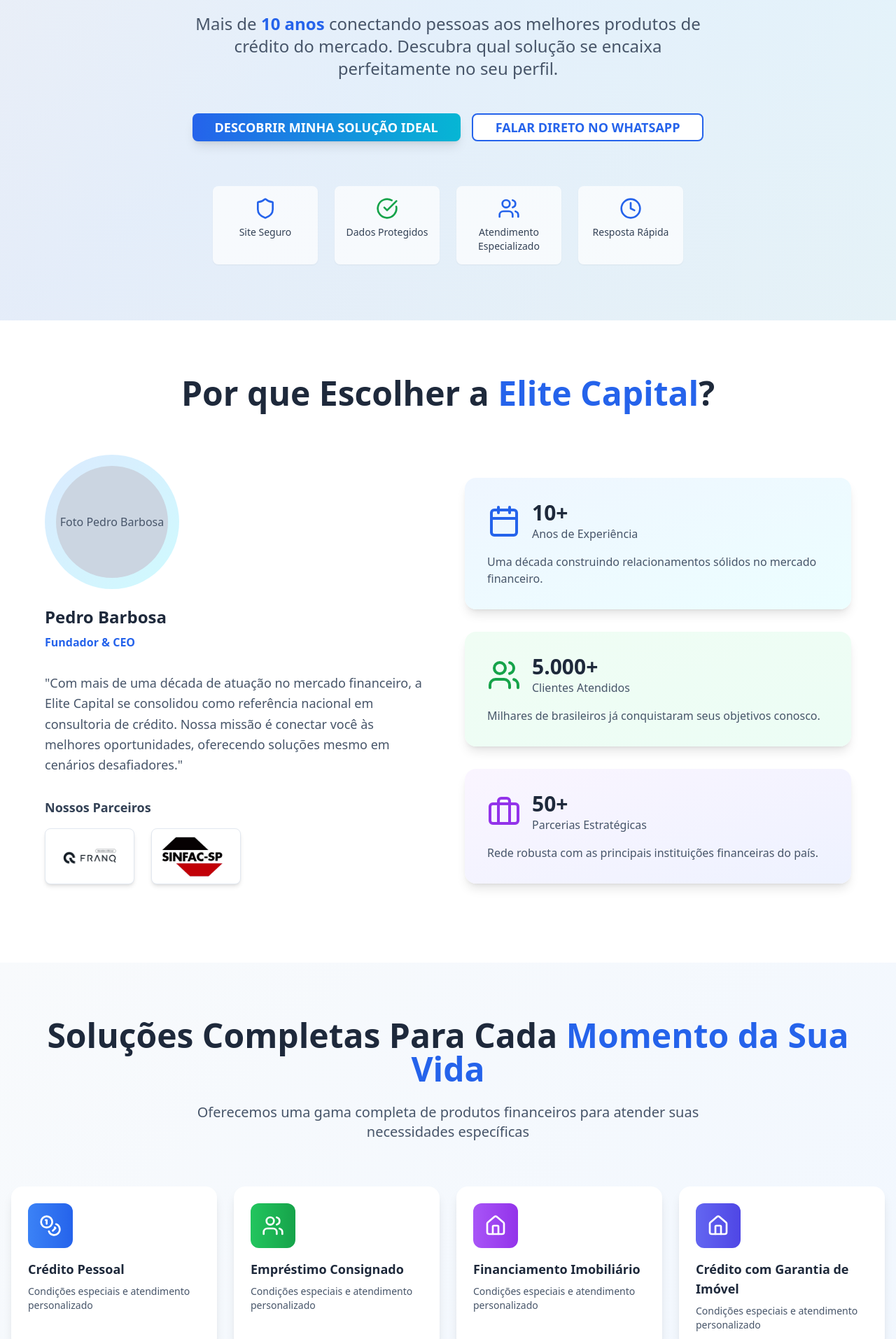
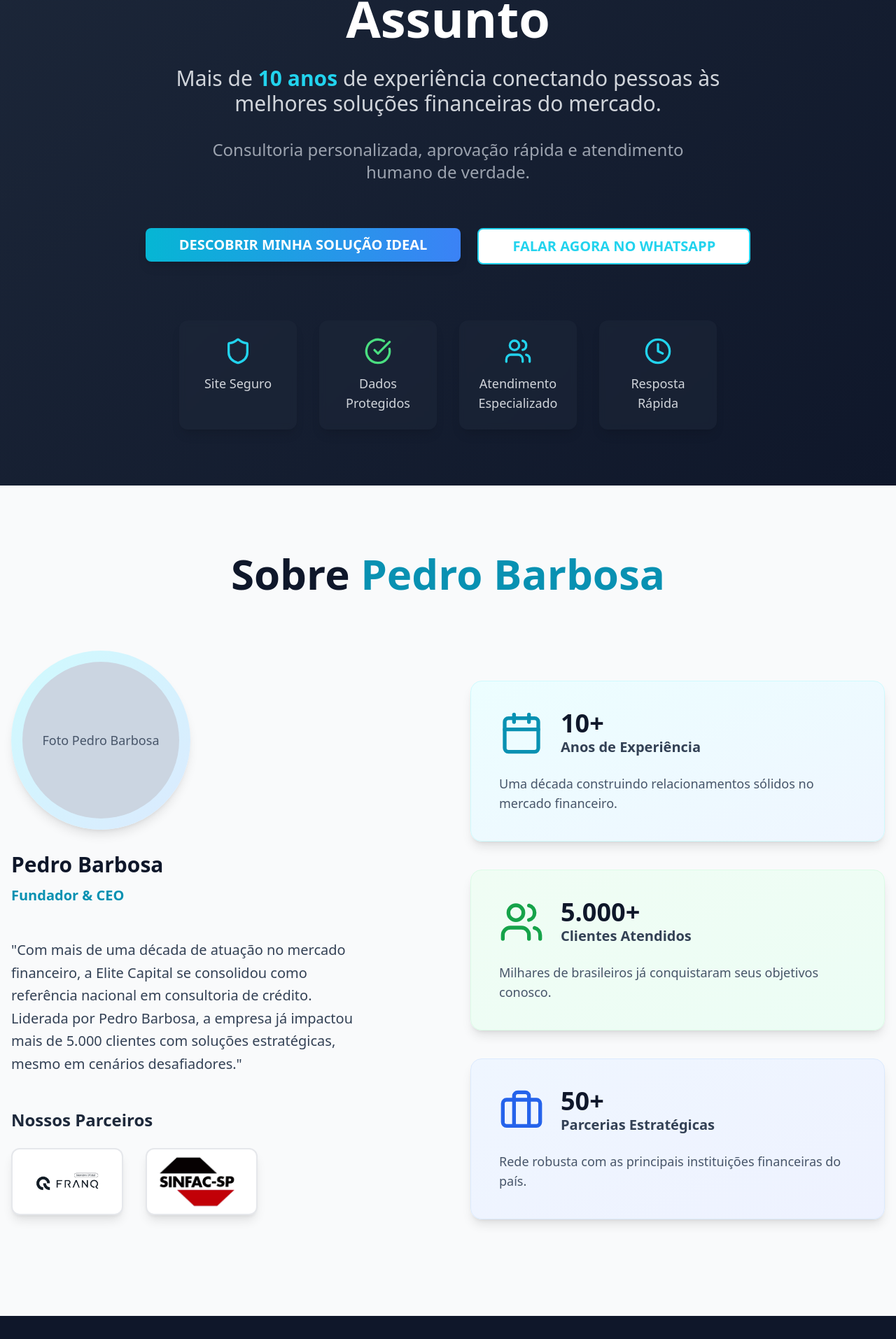
Before and after one commit to flowsyncia/elite-capital-compass-quiz, a React (Vite) app: page / in a window 1280 px wide. Shown: the part 410-2324 px from the top of the page at 70% size. Built offline with nearby package versions, Linux system fonts and the light colour scheme.

Commit message:
Refactor: Implement design and content updates
Updated the landing page with new color palette, content, and structure based on the provided specifications and reference landing page.

```diff
--- a/src/components/AuthoritySection.tsx
+++ b/src/components/AuthoritySection.tsx
@@ -3,43 +3,43 @@ import { Users, Calendar, Briefcase } from "lucide-react";
 
 const AuthoritySection = () => {
   return (
-    <section className="py-20 bg-white">
+    <section className="py-24 bg-gray-50">
       <div className="container mx-auto px-4">
-        <div className="text-center mb-16">
-          <h2 className="text-4xl md:text-5xl font-bold text-slate-800 mb-6">
-            Por que Escolher a <span className="text-blue-600">Elite Capital</span>?
+        <div className="text-center mb-20">
+          <h2 className="text-5xl md:text-6xl font-bold text-slate-900 mb-8">
+            Sobre <span className="text-cyan-600">Pedro Barbosa</span>
           </h2>
         </div>
 
-        <div className="grid lg:grid-cols-2 gap-12 items-center max-w-6xl mx-auto">
+        <div className="grid lg:grid-cols-2 gap-16 items-center max-w-7xl mx-auto">
           {/* Lado Esquerdo - Foto e Informações */}
           <div className="text-center lg:text-left">
-            <div className="mb-8">
-              <div className="w-48 h-48 mx-auto lg:mx-0 bg-gradient-to-br from-blue-100 to-cyan-100 rounded-full flex items-center justify-center mb-6">
-                <div className="w-40 h-40 bg-slate-300 rounded-full flex items-center justify-center">
-                  <span className="text-slate-600 font-medium">Foto Pedro Barbosa</span>
+            <div className="mb-12">
+              <div className="w-64 h-64 mx-auto lg:mx-0 bg-gradient-to-br from-cyan-100 to-blue-100 rounded-full flex items-center justify-center mb-8 shadow-lg">
+                <div className="w-56 h-56 bg-slate-300 rounded-full flex items-center justify-center">
+                  <span className="text-slate-600 font-medium text-lg">Foto Pedro Barbosa</span>
                 </div>
               </div>
-              <h3 className="text-2xl font-bold text-slate-800 mb-2">Pedro Barbosa</h3>
-              <p className="text-blue-600 font-semibold">Fundador & CEO</p>
+              <h3 className="text-3xl font-bold text-slate-900 mb-3">Pedro Barbosa</h3>
+              <p className="text-cyan-600 font-bold text-xl">Fundador & CEO</p>
             </div>
 
-            <p className="text-lg text-slate-600 leading-relaxed mb-8">
-              "Com mais de uma década de atuação no mercado financeiro, a Elite Capital se consolidou como referência nacional em consultoria de crédito. Nossa missão é conectar você às melhores oportunidades, oferecendo soluções mesmo em cenários desafiadores."
+            <p className="text-xl text-slate-700 leading-relaxed mb-12 max-w-lg mx-auto lg:mx-0">
+              "Com mais de uma década de atuação no mercado financeiro, a Elite Capital se consolidou como referência nacional em consultoria de crédito. Liderada por Pedro Barbosa, a empresa já impactou mais de 5.000 clientes com soluções estratégicas, mesmo em cenários desafiadores."
             </p>
 
             {/* Logos dos Parceiros */}
-            <div className="mb-8">
-              <h4 className="text-lg font-semibold text-slate-700 mb-4">Nossos Parceiros</h4>
-              <div className="flex gap-6 justify-center lg:justify-start">
-                <div className="w-32 h-20 bg-white rounded-lg flex items-center justify-center shadow-md border">
+            <div className="mb-12">
+              <h4 className="text-2xl font-bold text-slate-800 mb-6">Nossos Parceiros</h4>
+              <div className="flex gap-8 justify-center lg:justify-start">
+                <div className="w-40 h-24 bg-white rounded-xl flex items-center justify-center shadow-lg border-2 border-gray-200">
                   <img
                     src="/lovable-uploads/35f772db-2585-4ba9-b244-04dc27b410b8.png"
                     alt="FRANQ - Membro Oficial"
                     className="max-w-full max-h-full object-contain"
                   />
                 </div>
-                <div className="w-32 h-20 bg-white rounded-lg flex items-center justify-center shadow-md border">
+                <div className="w-40 h-24 bg-white rounded-xl flex items-center justify-center shadow-lg border-2 border-gray-200">
                   <img
                     src="/lovable-uploads/2e77cbad-2407-4570-9c08-f744131ca797.png"
                     alt="SINFAC-SP"
@@ -51,38 +51,38 @@ const AuthoritySection = () => {
           </div>
 
           {/* Lado Direito - Estatísticas */}
-          <div className="grid gap-8">
-            <div className="bg-gradient-to-br from-blue-50 to-cyan-50 p-8 rounded-2xl shadow-lg">
-              <div className="flex items-center mb-4">
-                <Calendar className="w-12 h-12 text-blue-600 mr-4" />
+          <div className="grid gap-10">
+            <div className="bg-gradient-to-br from-cyan-50 to-blue-50 p-10 rounded-2xl shadow-lg border border-cyan-100">
+              <div className="flex items-center mb-6">
+                <Calendar className="w-16 h-16 text-cyan-600 mr-6" />
                 <div>
-                  <h3 className="text-3xl font-bold text-slate-800">10+</h3>
-                  <p className="text-slate-600 font-medium">Anos de Experiência</p>
+                  <h3 className="text-4xl font-bold text-slate-900">10+</h3>
+                  <p className="text-slate-700 font-bold text-xl">Anos de Experiência</p>
                 </div>
               </div>
-              <p className="text-slate-600">Uma década construindo relacionamentos sólidos no mercado financeiro.</p>
+              <p className="text-slate-600 text-lg">Uma década construindo relacionamentos sólidos no mercado financeiro.</p>
             </div>
 
-            <div className="bg-gradient-to-br from-green-50 to-emerald-50 p-8 rounded-2xl shadow-lg">
-              <div className="flex items-center mb-4">
-                <Users className="w-12 h-12 text-green-600 mr-4" />
+            <div className="bg-gradient-to-br from-green-50 to-emerald-50 p-10 rounded-2xl shadow-lg border border-green-100">
+              <div className="flex items-center mb-6">
+                <Users className="w-16 h-16 text-green-600 mr-6" />
                 <div>
-                  <h3 className="text-3xl font-bold text-slate-800">5.000+</h3>
-                  <p className="text-slate-600 font-medium">Clientes Atendidos</p>
+                  <h3 className="text-4xl font-bold text-slate-900">5.000+</h3>
+                  <p className="text-slate-700 font-bold text-xl">Clientes Atendidos</p>
                 </div>
               </div>
-              <p className="text-slate-600">Milhares de brasileiros já conquistaram seus objetivos conosco.</p>
+              <p className="text-slate-600 text-lg">Milhares de brasileiros já conquistaram seus objetivos conosco.</p>
             </div>
 
-            <div className="bg-gradient-to-br from-purple-50 to-indigo-50 p-8 rounded-2xl shadow-lg">
-              <div className="flex items-center mb-4">
-                <Briefcase className="w-12 h-12 text-purple-600 mr-4" />
+            <div className="bg-gradient-to-br from-blue-50 to-indigo-50 p-10 rounded-2xl shadow-lg border border-blue-100">
+              <div className="flex items-center mb-6">
+                <Briefcase className="w-16 h-16 text-blue-600 mr-6" />
                 <div>
-                  <h3 className="text-3xl font-bold text-slate-800">50+</h3>
-                  <p className="text-slate-600 font-medium">Parcerias Estratégicas</p>
+                  <h3 className="text-4xl font-bold text-slate-900">50+</h3>
+                  <p className="text-slate-700 font-bold text-xl">Parcerias Estratégicas</p>
                 </div>
               </div>
-              <p className="text-slate-600">Rede robusta com as principais instituições financeiras do país.</p>
+              <p className="text-slate-600 text-lg">Rede robusta com as principais instituições financeiras do país.</p>
             </div>
           </div>
         </div>
--- a/src/components/FinalCTASection.tsx
+++ b/src/components/FinalCTASection.tsx
@@ -1,3 +1,4 @@
+
 import { Button } from "@/components/ui/button";
 import { Clock, CheckCircle } from "lucide-react";
 
@@ -7,52 +8,52 @@ interface FinalCTASectionProps {
 
 const FinalCTASection = ({ onStartQuiz }: FinalCTASectionProps) => {
   const handleWhatsAppClick = () => {
-    const message = "Olá! Vim através do site da Elite Capital e gostaria de conhecer as opções de crédito disponíveis!";
+    const message = "Olá Pedro! Acabei de ver o site e quero saber mais sobre as opções de crédito.";
     const whatsappURL = `https://wa.me/5511940134427?text=${encodeURIComponent(message)}`;
     window.open(whatsappURL, '_blank');
   };
 
   return (
-    <section className="py-20 bg-gradient-to-br from-blue-600 to-cyan-500 text-white">
+    <section className="py-24 bg-slate-900 text-white">
       <div className="container mx-auto px-4">
-        <div className="text-center max-w-4xl mx-auto">
-          <h2 className="text-4xl md:text-5xl font-bold mb-6">
-            Descubra Sua Solução Ideal em <span className="text-cyan-200">2 Minutos</span>
+        <div className="text-center max-w-5xl mx-auto">
+          <h2 className="text-5xl md:text-6xl font-bold mb-8">
+            Está pronto para <span className="text-cyan-400">virar o jogo financeiro?</span>
           </h2>
 
-          <p className="text-xl md:text-2xl mb-12 leading-relaxed opacity-90">
-            Nosso quiz inteligente vai identificar exatamente qual produto se encaixa no seu perfil e necessidades. Receba uma proposta personalizada agora mesmo!
+          <p className="text-2xl md:text-3xl mb-16 leading-relaxed text-gray-300">
+            Preencha o formulário e receba sua análise personalizada ou fale direto conosco no WhatsApp!
           </p>
 
-          <div className="flex flex-col sm:flex-row gap-6 justify-center mb-12">
+          <div className="flex flex-col sm:flex-row gap-8 justify-center mb-16">
             <Button
               onClick={onStartQuiz}
-              className="bg-white text-blue-600 hover:bg-gray-100 px-12 py-4 text-xl font-bold rounded-lg shadow-lg hover:shadow-xl transform hover:scale-105 transition-all duration-300"
+              className="bg-gradient-to-r from-cyan-500 to-blue-500 hover:from-cyan-600 hover:to-blue-600 px-16 py-6 text-2xl font-bold rounded-lg shadow-lg hover:shadow-xl transform hover:scale-105 transition-all duration-300"
             >
-              FAZER MEU QUIZ PERSONALIZADO
+              FAZER MINHA ANÁLISE PERSONALIZADA
             </Button>
 
             <Button
               onClick={handleWhatsAppClick}
               variant="outline"
-              className="border-2 border-white bg-transparent text-white hover:bg-white hover:text-blue-600 px-12 py-4 text-xl font-semibold rounded-lg transition-all duration-300"
+              className="border-2 border-cyan-400 bg-transparent text-cyan-400 hover:bg-cyan-400 hover:text-slate-900 px-16 py-6 text-2xl font-bold rounded-lg transition-all duration-300"
             >
-              FALAR DIRETO NO WHATSAPP
+              FALAR AGORA NO WHATSAPP
             </Button>
           </div>
 
-          <div className="grid md:grid-cols-3 gap-6 max-w-3xl mx-auto">
+          <div className="grid md:grid-cols-3 gap-8 max-w-4xl mx-auto">
             <div className="flex items-center justify-center md:justify-start">
-              <Clock className="w-6 h-6 mr-3 text-cyan-200" />
-              <span className="font-medium">Apenas 2 minutos</span>
+              <Clock className="w-8 h-8 mr-4 text-cyan-400" />
+              <span className="font-bold text-xl">Análise Rápida</span>
             </div>
             <div className="flex items-center justify-center md:justify-start">
-              <CheckCircle className="w-6 h-6 mr-3 text-cyan-200" />
-              <span className="font-medium">100% Gratuito</span>
+              <CheckCircle className="w-8 h-8 mr-4 text-cyan-400" />
+              <span className="font-bold text-xl">100% Gratuito</span>
             </div>
             <div className="flex items-center justify-center md:justify-start">
-              <CheckCircle className="w-6 h-6 mr-3 text-cyan-200" />
-              <span className="font-medium">Proposta Personalizada</span>
+              <CheckCircle className="w-8 h-8 mr-4 text-cyan-400" />
+              <span className="font-bold text-xl">Atendimento Humano</span>
             </div>
           </div>
         </div>
--- a/src/components/HeroSection.tsx
+++ b/src/components/HeroSection.tsx
@@ -1,3 +1,4 @@
+
 import { Button } from "@/components/ui/button";
 import { Shield, Users, Clock, CheckCircle } from "lucide-react";
 
@@ -13,35 +14,40 @@ const HeroSection = ({ onStartQuiz }: HeroSectionProps) => {
   };
 
   return (
-    <section className="relative min-h-screen bg-gradient-to-br from-slate-50 via-blue-50 to-slate-100 flex items-center">
-      <div className="absolute inset-0 bg-gradient-to-r from-blue-900/5 to-cyan-500/5"></div>
+    <section className="relative min-h-screen bg-slate-900 text-white flex items-center">
+      <div className="absolute inset-0 bg-gradient-to-br from-slate-800 to-slate-900"></div>
 
       <div className="container mx-auto px-4 py-20 relative z-10">
-        <div className="text-center max-w-4xl mx-auto">
+        <div className="text-center max-w-5xl mx-auto">
           {/* Logo */}
-          <div className="mb-12">
+          <div className="mb-16">
             <img
               src="/lovable-uploads/1ac73565-912f-4874-bdfe-836cb16a4dd9.png"
               alt="Elite Capital - Soluções Financeiras"
-              className="h-24 mx-auto mb-6"
+              className="h-28 mx-auto mb-8"
             />
           </div>
 
           {/* Headline Principal */}
-          <h1 className="text-5xl md:text-6xl font-bold text-slate-800 mb-6 leading-tight">
-            Desbloqueie Seu <span className="text-transparent bg-clip-text bg-gradient-to-r from-blue-600 to-cyan-500">Potencial Financeiro</span> com Soluções Sob Medida
+          <h1 className="text-5xl md:text-7xl font-bold mb-8 leading-tight">
+            Conquiste o <span className="text-cyan-400">Crédito Ideal</span> com Quem Entende do Assunto
           </h1>
 
           {/* Subheadline */}
-          <p className="text-xl md:text-2xl text-slate-600 mb-12 leading-relaxed max-w-3xl mx-auto">
-            Mais de <span className="font-bold text-blue-600">10 anos</span> conectando pessoas aos melhores produtos de crédito do mercado. Descubra qual solução se encaixa perfeitamente no seu perfil.
+          <p className="text-2xl md:text-3xl text-gray-300 mb-8 leading-relaxed max-w-4xl mx-auto">
+            Mais de <span className="font-bold text-cyan-400">10 anos</span> de experiência conectando pessoas às melhores soluções financeiras do mercado.
+          </p>
+
+          {/* Benefício rápido */}
+          <p className="text-xl md:text-2xl text-gray-400 mb-16 max-w-3xl mx-auto">
+            Consultoria personalizada, aprovação rápida e atendimento humano de verdade.
           </p>
 
           {/* CTAs Principais */}
-          <div className="flex flex-col sm:flex-row gap-4 justify-center mb-16">
+          <div className="flex flex-col sm:flex-row gap-6 justify-center mb-20">
             <Button
               onClick={onStartQuiz}
-              className="bg-gradient-to-r from-blue-600 to-cyan-500 hover:from-blue-700 hover:to-cyan-600 text-white px-8 py-4 text-lg font-semibold rounded-lg shadow-lg hover:shadow-xl transform hover:scale-105 transition-all duration-300"
+              className="bg-gradient-to-r from-cyan-500 to-blue-500 hover:from-cyan-600 hover:to-blue-600 text-white px-12 py-6 text-xl font-bold rounded-lg shadow-lg hover:shadow-xl transform hover:scale-105 transition-all duration-300"
             >
               DESCOBRIR MINHA SOLUÇÃO IDEAL
             </Button>
@@ -49,29 +55,29 @@ const HeroSection = ({ onStartQuiz }: HeroSectionProps) => {
             <Button
               onClick={handleWhatsAppClick}
               variant="outline"
-              className="border-2 border-blue-600 text-blue-600 hover:bg-blue-600 hover:text-white px-8 py-4 text-lg font-semibold rounded-lg transition-all duration-300"
+              className="border-2 border-cyan-400 text-cyan-400 hover:bg-cyan-400 hover:text-slate-900 px-12 py-6 text-xl font-bold rounded-lg transition-all duration-300"
             >
-              FALAR DIRETO NO WHATSAPP
+              FALAR AGORA NO WHATSAPP
             </Button>
           </div>
 
           {/* Selos de Confiança */}
-          <div className="grid grid-cols-2 md:grid-cols-4 gap-6 max-w-2xl mx-auto">
-            <div className="flex flex-col items-center p-4 bg-white/70 rounded-lg shadow-sm">
-              <Shield className="w-8 h-8 text-blue-600 mb-2" />
-              <span className="text-sm font-medium text-slate-700">Site Seguro</span>
+          <div className="grid grid-cols-2 md:grid-cols-4 gap-8 max-w-3xl mx-auto">
+            <div className="flex flex-col items-center p-6 bg-slate-800/50 rounded-xl shadow-lg backdrop-blur-sm">
+              <Shield className="w-10 h-10 text-cyan-400 mb-3" />
+              <span className="text-lg font-medium text-gray-300">Site Seguro</span>
             </div>
-            <div className="flex flex-col items-center p-4 bg-white/70 rounded-lg shadow-sm">
-              <CheckCircle className="w-8 h-8 text-green-600 mb-2" />
-              <span className="text-sm font-medium text-slate-700">Dados Protegidos</span>
+            <div className="flex flex-col items-center p-6 bg-slate-800/50 rounded-xl shadow-lg backdrop-blur-sm">
+              <CheckCircle className="w-10 h-10 text-green-400 mb-3" />
+              <span className="text-lg font-medium text-gray-300">Dados Protegidos</span>
             </div>
-            <div className="flex flex-col items-center p-4 bg-white/70 rounded-lg shadow-sm">
-              <Users className="w-8 h-8 text-blue-600 mb-2" />
-              <span className="text-sm font-medium text-slate-700">Atendimento Especializado</span>
+            <div className="flex flex-col items-center p-6 bg-slate-800/50 rounded-xl shadow-lg backdrop-blur-sm">
+              <Users className="w-10 h-10 text-cyan-400 mb-3" />
+              <span className="text-lg font-medium text-gray-300">Atendimento Especializado</span>
             </div>
-            <div className="flex flex-col items-center p-4 bg-white/70 rounded-lg shadow-sm">
-              <Clock className="w-8 h-8 text-blue-600 mb-2" />
-              <span className="text-sm font-medium text-slate-700">Resposta Rápida</span>
+            <div className="flex flex-col items-center p-6 bg-slate-800/50 rounded-xl shadow-lg backdrop-blur-sm">
+              <Clock className="w-10 h-10 text-cyan-400 mb-3" />
+              <span className="text-lg font-medium text-gray-300">Resposta Rápida</span>
             </div>
           </div>
         </div>
--- a/src/components/ServicesSection.tsx
+++ b/src/components/ServicesSection.tsx
@@ -17,45 +17,45 @@ interface ServicesSectionProps {
 
 const ServicesSection = ({ onStartQuiz }: ServicesSectionProps) => {
   const services = [
-    { icon: Coins, title: "Crédito Pessoal", color: "from-blue-500 to-blue-600" },
-    { icon: Users, title: "Empréstimo Consignado", color: "from-green-500 to-green-600" },
-    { icon: Home, title: "Financiamento Imobiliário", color: "from-purple-500 to-purple-600" },
+    { icon: Coins, title: "Crédito Pessoal", color: "from-cyan-500 to-cyan-600" },
+    { icon: Users, title: "Empréstimo Consignado", color: "from-blue-500 to-blue-600" },
+    { icon: Home, title: "Financiamento Imobiliário", color: "from-teal-500 to-teal-600" },
     { icon: Home, title: "Crédito com Garantia de Imóvel", color: "from-indigo-500 to-indigo-600" },
-    { icon: Car, title: "Financiamento de Veículos", color: "from-red-500 to-red-600" },
-    { icon: Car, title: "Crédito com Garantia de Veículo", color: "from-orange-500 to-orange-600" },
+    { icon: Car, title: "Financiamento de Veículos", color: "from-cyan-500 to-cyan-600" },
+    { icon: Car, title: "Crédito com Garantia de Veículo", color: "from-blue-500 to-blue-600" },
     { icon: FileText, title: "Antecipação de Recebíveis", color: "from-teal-500 to-teal-600" },
     { icon: Shield, title: "Seguros", color: "from-cyan-500 to-cyan-600" },
-    { icon: Users, title: "Consórcio", color: "from-pink-500 to-pink-600" },
-    { icon: Briefcase, title: "Mercado Livre de Energia", color: "from-yellow-500 to-yellow-600" },
-    { icon: Coins, title: "Câmbio", color: "from-emerald-500 to-emerald-600" },
-    { icon: Calendar, title: "Previdência Privada", color: "from-violet-500 to-violet-600" }
+    { icon: Users, title: "Consórcio", color: "from-blue-500 to-blue-600" },
+    { icon: Briefcase, title: "Mercado Livre de Energia", color: "from-teal-500 to-teal-600" },
+    { icon: Coins, title: "Câmbio", color: "from-cyan-500 to-cyan-600" },
+    { icon: Calendar, title: "Previdência Privada", color: "from-blue-500 to-blue-600" }
   ];
 
   return (
-    <section className="py-20 bg-gradient-to-br from-slate-50 to-blue-50">
+    <section className="py-24 bg-slate-900 text-white">
       <div className="container mx-auto px-4">
-        <div className="text-center mb-16">
-          <h2 className="text-4xl md:text-5xl font-bold text-slate-800 mb-6">
-            Soluções Completas Para Cada <span className="text-blue-600">Momento da Sua Vida</span>
+        <div className="text-center mb-20">
+          <h2 className="text-5xl md:text-6xl font-bold mb-8">
+            Soluções que se <span className="text-cyan-400">encaixam no seu perfil</span>
           </h2>
-          <p className="text-xl text-slate-600 max-w-3xl mx-auto">
+          <p className="text-2xl text-gray-300 max-w-4xl mx-auto">
             Oferecemos uma gama completa de produtos financeiros para atender suas necessidades específicas
           </p>
         </div>
 
-        <div className="grid grid-cols-1 md:grid-cols-2 lg:grid-cols-3 xl:grid-cols-4 gap-6 mb-16">
+        <div className="grid grid-cols-1 md:grid-cols-2 lg:grid-cols-3 xl:grid-cols-4 gap-8 mb-20">
           {services.map((service, index) => (
             <div
               key={index}
-              className="bg-white p-6 rounded-2xl shadow-lg hover:shadow-xl transform hover:scale-105 transition-all duration-300 group"
+              className="bg-slate-800 p-8 rounded-2xl shadow-lg hover:shadow-xl transform hover:scale-105 transition-all duration-300 group border border-slate-700"
             >
-              <div className={`w-16 h-16 bg-gradient-to-r ${service.color} rounded-xl flex items-center justify-center mb-4 group-hover:scale-110 transition-transform duration-300`}>
-                <service.icon className="w-8 h-8 text-white" />
+              <div className={`w-20 h-20 bg-gradient-to-r ${service.color} rounded-xl flex items-center justify-center mb-6 group-hover:scale-110 transition-transform duration-300`}>
+                <service.icon className="w-10 h-10 text-white" />
               </div>
-              <h3 className="text-lg font-semibold text-slate-800 mb-2">
+              <h3 className="text-xl font-bold text-white mb-3">
                 {service.title}
               </h3>
-              <p className="text-slate-600 text-sm">
+              <p className="text-gray-400">
                 Condições especiais e atendimento personalizado
               </p>
             </div>
@@ -65,7 +65,7 @@ const ServicesSection = ({ onStartQuiz }: ServicesSectionProps) => {
         <div className="text-center">
           <Button
             onClick={onStartQuiz}
-            className="bg-gradient-to-r from-blue-600 to-cyan-500 hover:from-blue-700 hover:to-cyan-600 text-white px-12 py-4 text-xl font-semibold rounded-lg shadow-lg hover:shadow-xl transform hover:scale-105 transition-all duration-300"
+            className="bg-gradient-to-r from-cyan-500 to-blue-500 hover:from-cyan-600 hover:to-blue-600 text-white px-16 py-6 text-2xl font-bold rounded-lg shadow-lg hover:shadow-xl transform hover:scale-105 transition-all duration-300"
           >
             QUERO DESCOBRIR QUAL É IDEAL PARA MIM
           </Button>
```
Also changed, not shown: src/components/TestimonialsSection.tsx (+24 -14 lines).
